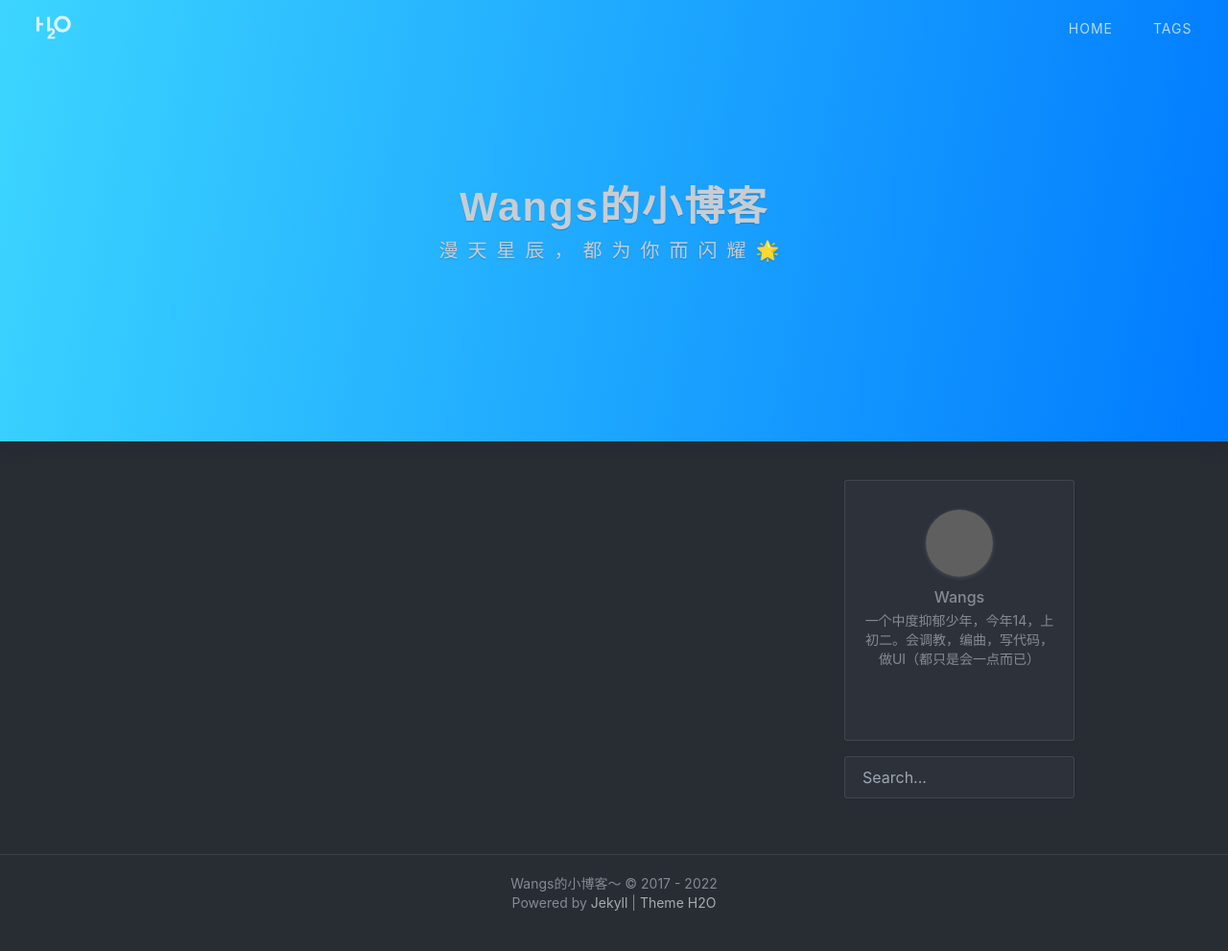
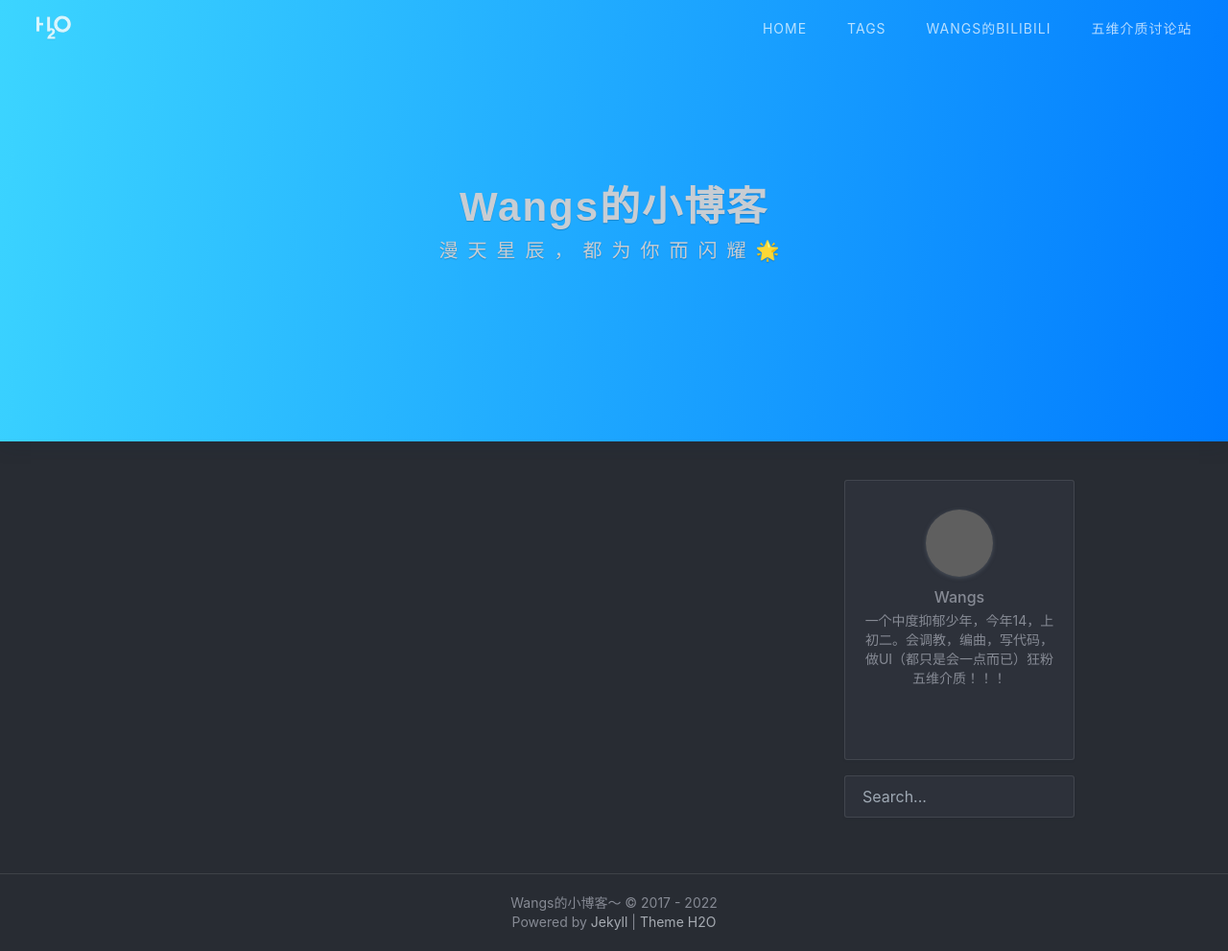
Before and after one commit to Wangs-offical/wangs-offical.github.io, a Jekyll site: the page built from index.html, in a window 1280 px wide and 991 px high. Shown: the whole window at 96% size. Built offline with Jekyll 4.4.1, drawn with Linux system fonts in a browser that asks for light colours; nearby versions of some CDN libraries; the list of posts is cut into pages by our own code; a style sheet for code colours, icons or effects is not loaded; grey boxes are pictures that could not be loaded.

Commit message:
Update _config.yml

```diff
--- a/_config.yml
+++ b/_config.yml
@@ -18,6 +18,8 @@
 nav:
   home: '/'
   tags: '/tags.html'
+  Wangs的Bilibili: "https://space.bilibili.com/2128949940"
+  五维介质讨论站: "http://discuss.medium5.top"
 
 # Footer
 footer:
@@ -26,7 +28,7 @@
 # Author 配置博主信息
 author: 'Wangs'
 nickname: 'Wangs'
-bio: '一个中度抑郁少年，今年14，上初二。会调教，编曲，写代码，做UI（都只是会一点而已）'
+bio: '一个中度抑郁少年，今年14，上初二。会调教，编曲，写代码，做UI（都只是会一点而已）狂粉五维介质！！！'
 avatar: 'https://avatars.githubusercontent.com/u/110818404?v=4'
 
 # Search
```
